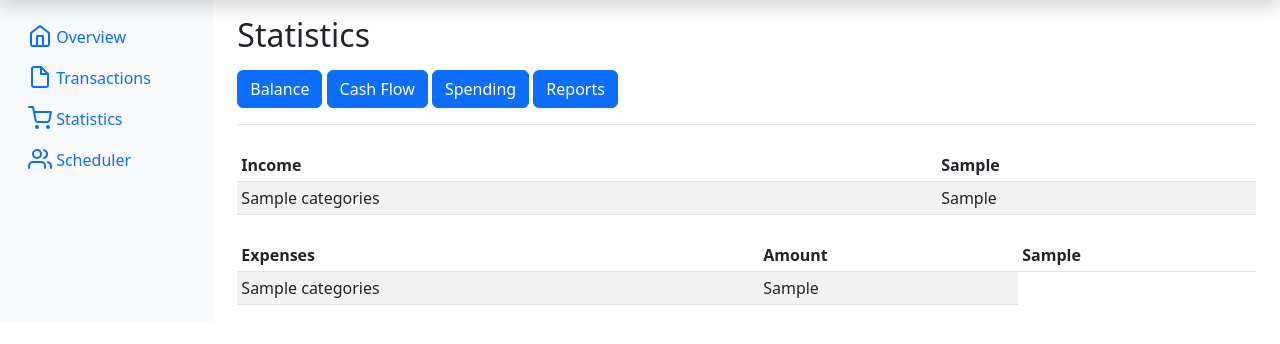
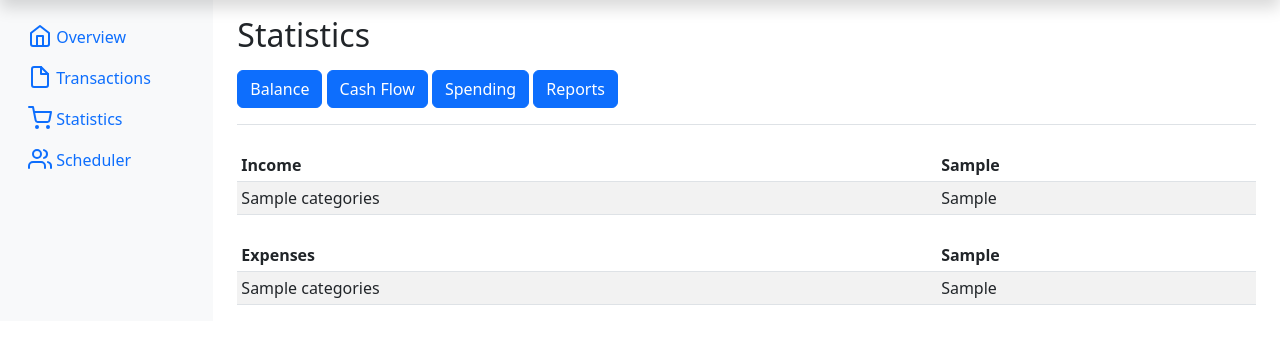
Before and after one commit to RomeoEncinares/Expense-Tracker, a Django app: template templates/statistics-report.html in a window 1280 px wide. Shown: the part 40-384 px from the top of the page. Run offline with Django 4.2, Linux system fonts and the light colour scheme; the template is opened without the code that fills it: most values are stand-ins (such as "Sample title", 1, 10 or a date in 2020); some libraries are stand-ins or nearby versions.

Commit message:
Fix spelling

```diff
--- a/main_app/views.py
+++ b/main_app/views.py
@@ -231,7 +231,7 @@ def statisticsReportView(request):
 
     transactionsTotal = {
         'Income': {},
-        'Expenses': {},
+        'Expense': {},
     }
 
     ExpensesCategories = {
--- a/templates/statistics-report.html
+++ b/templates/statistics-report.html
@@ -27,8 +27,7 @@
       <thead>
         <tr>
           <th scope="col">Expenses</th>
-          <th scope="col">Amount</th>
-          <th scope="col">{{transactionsTotal.Expenses.7D}}</th>
+          <th scope="col">{{transactionsTotal.Expense.7D}}</th>
         </tr>
       </thead>
       <tbody>
```
